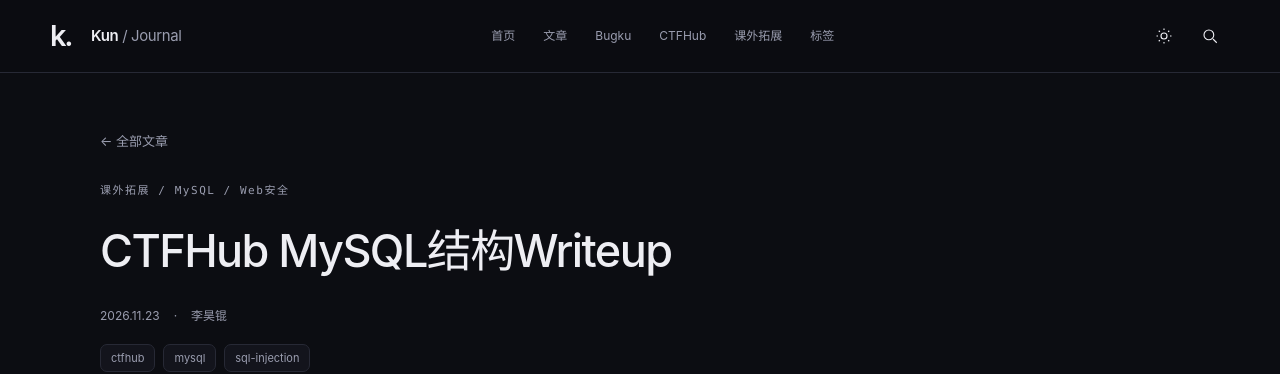
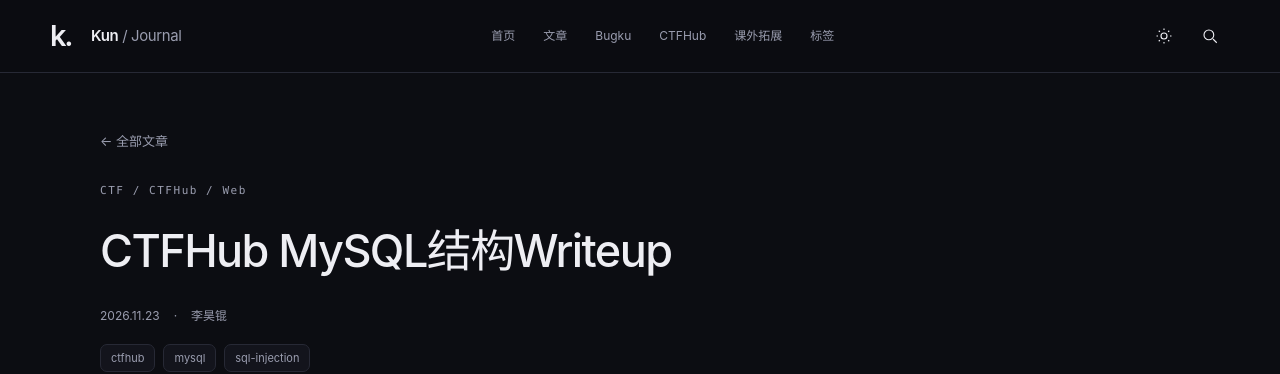
Before and after one commit to Kun-1319/Kun-1319.github.io, a Jekyll site: the page built from _posts/2026-11-23-ctfhub-mysql-structure.md, in a window 1280 px wide and 900 px high. Shown: the top 374 px of the window. Built offline with Jekyll 4.4.1, drawn with Linux system fonts in a browser that asks for light colours.

Commit message:
Update 2026-11-23-ctfhub-mysql-structure.md

```diff
--- a/_posts/2026-11-23-ctfhub-mysql-structure.md
+++ b/_posts/2026-11-23-ctfhub-mysql-structure.md
@@ -2,7 +2,7 @@
 layout: post
 title: CTFHub MySQL结构Writeup
 date: "2026-11-23 17:50:00 +0800"
-categories: [课外拓展, MySQL, Web安全]
+categories: [CTF, CTFHub, Web]
 tags: [ctfhub, mysql, sql-injection]
 ---
 
```
